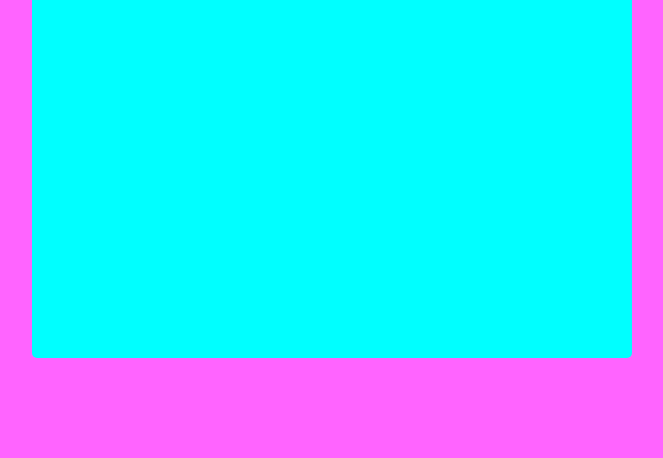
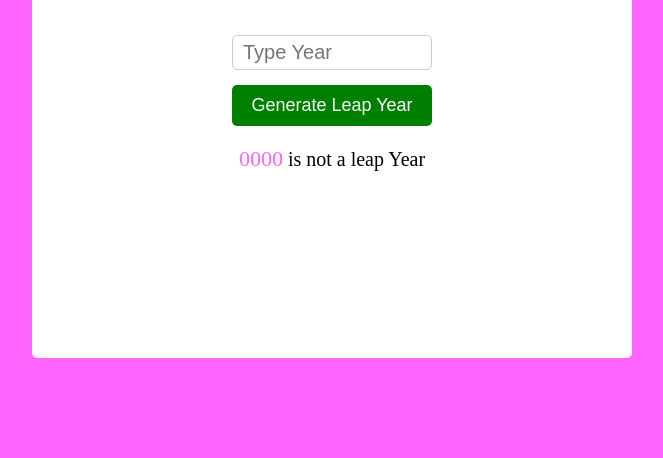
Before and after one commit to MehediHasan4321/Leap-Year, a plain HTML site: page index.html in a window 1280 px wide. Shown: the part 342-800 px from the top of the page, without its empty margins (308-971 px from the left). Drawn offline with Linux system fonts and the light colour scheme.

Commit message:
complit ui disign

```diff
--- a/index.html
+++ b/index.html
@@ -1,5 +1,6 @@
 <!DOCTYPE html>
 <html lang="en">
+
 <head>
     <meta charset="UTF-8">
     <meta http-equiv="X-UA-Compatible" content="IE=edge">
@@ -7,14 +8,22 @@
     <title>Document</title>
     <link rel="stylesheet" href="style.css">
 </head>
+
 <body>
     <div class="container">
         <div class="content">
             <div class="leap-year-container">
                 <h1>Leap Year Generator</h1>
+                <div class="input-group">
+                    <input type="number" id="year-input" placeholder="Type Year">
+                    <input type="button" value="Generate Leap Year" id="leap-year-btn">
+                </div>
+                <p id="leap-year-show-box"><span>0000</span> is not a leap Year </p>
+
             </div>
         </div>
     </div>
     <script src="./index.js"></script>
 </body>
+
 </html>
--- a/style.css
+++ b/style.css
@@ -16,12 +16,58 @@
     width: 600px;
     height: 600px;
     border-radius: 5px;
-    background-color: aqua;
+    background-color: white;
     display: flex;
     justify-content: center;
     align-items: center;
 }
 .leap-year-container{
     width: 450px;
-    height: 450px;
+    height: auto;
+    text-align: center;
+
 }
+.leap-year-container h1{
+    font-size: 35px;
+    font-weight: 400;
+    margin-bottom: 50px;
+}
+#year-input{
+    width: 200px;
+    font-size: 20px;
+    outline: none;
+    border: 1px solid #ccc;
+    border-radius: 5px;
+    padding: 5px 10px;
+
+}
+.input-group{
+    width: 100%;
+    display: flex;
+    justify-content: center;
+    align-items: center;
+    flex-direction: column;
+    gap: 15px;
+    margin: 0 auto;
+
+}
+#leap-year-btn{
+    width: 200px;
+    padding: 10px 10px;
+    font-size: 18px;
+    border: none;
+    outline: none;
+    background-color: green;
+    color: white;
+    border-radius: 5px;
+
+}
+
+p{
+    font-size: 20px;
+    margin-top: 20px;
+}
+span{
+    font-size: 22px;
+    color: rgb(255, 100, 255);
+}
```
